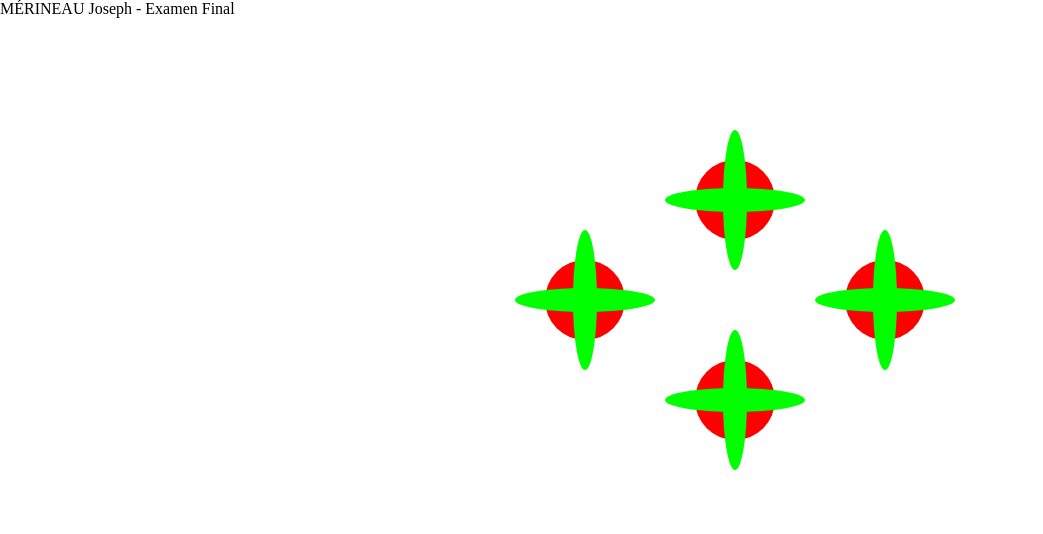
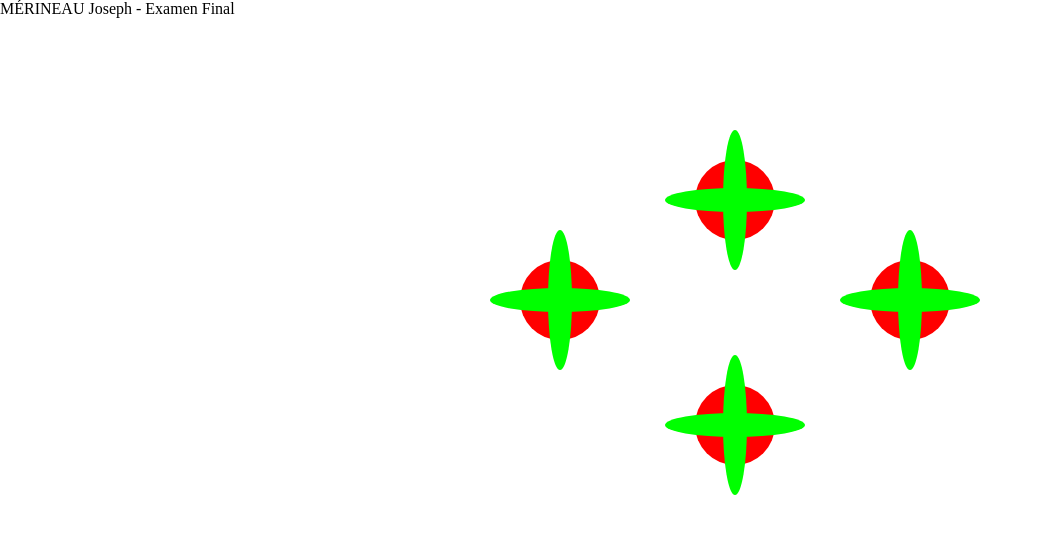
Before and after one commit to Joseph-Merineau/exam-final, a plain HTML site: page index.html in a window 1280 px wide. Shown: the whole page, without its empty margins (0-1043 px from the left). Drawn offline with Linux system fonts and the light colour scheme.

Commit message:
Question2_Finit

```diff
--- a/index.html
+++ b/index.html
@@ -29,9 +29,9 @@
            </g>
 
 
-           <use x="-150" y="100" xlink:href="#original" />
-           <use x="150" y="100" xlink:href="#original" />
-           <use x="0" y="200" xlink:href="#original" />
+           <use x="-175" y="100" xlink:href="#original" />
+           <use x="175" y="100" xlink:href="#original" />
+           <use x="0" y="225" xlink:href="#original" />
            <!--<animate
               xlink:href="#circle-rose"
               attributeName="cy"
```
